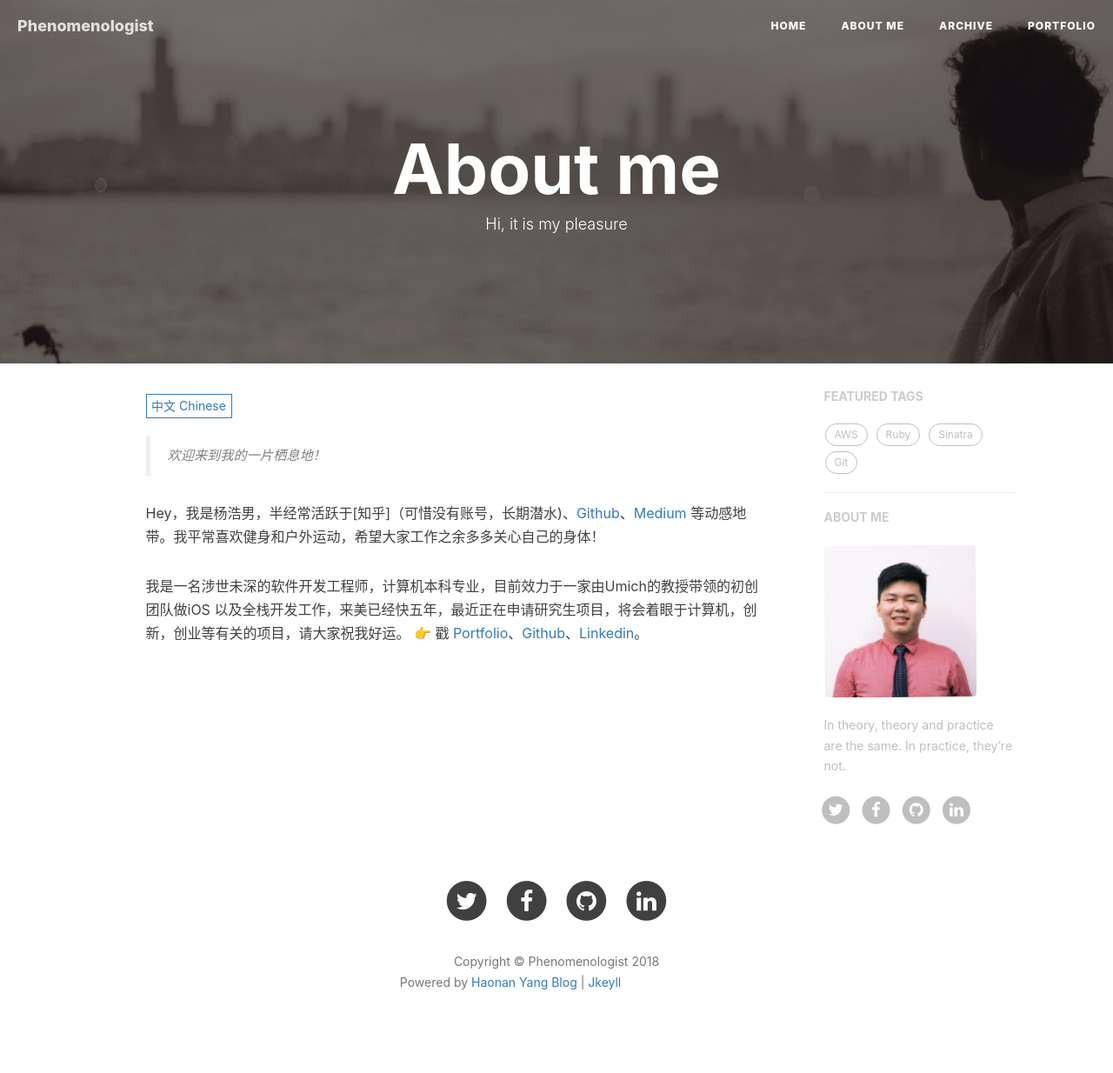
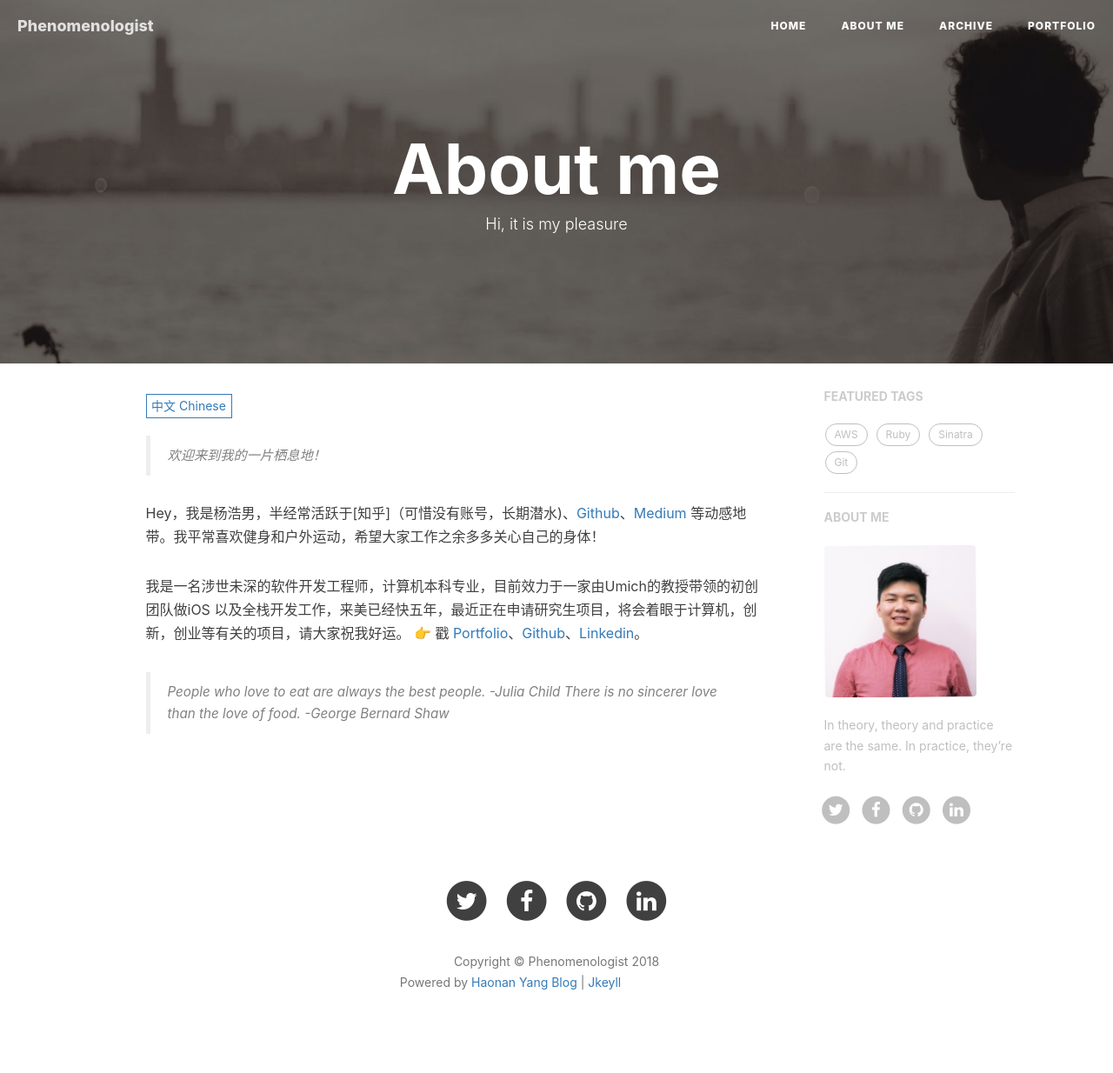
Before and after one commit to rapsoulhaonan/rapsoulhaonan.github.io, a Jekyll site: the page built from about.html, in a window 1280 px wide. Shown: the whole page at 87% size. Built offline with Jekyll 4.4.1, drawn with Linux system fonts in a browser that asks for light colours; nearby versions of some CDN libraries; comment, search, counter and statistics services are not loaded; grey boxes are pictures that could not be loaded.

Commit message:
Update zh.md

```diff
--- a/_includes/about/zh.md
+++ b/_includes/about/zh.md
@@ -5,3 +5,6 @@ Hey，我是杨浩男，半经常活跃于[知乎]（可惜没有账号，长期
 我是一名涉世未深的软件开发工程师，计算机本科专业，目前效力于一家由Umich的教授带领的初创团队做iOS
 以及全栈开发工作，来美已经快五年，最近正在申请研究生项目，将会着眼于计算机，创新，创业等有关的项目，请大家祝我好运。
 👉 戳 [Portfolio](/portfolio)、[Github](http://github.com/rapsoulhaonan)、[Linkedin](https://www.linkedin.com/in/haonan-yang-1a908056/)。
+
+> People who love to eat are always the best people. -Julia Child
+> There is no sincerer love than the love of food. -George Bernard Shaw
```
